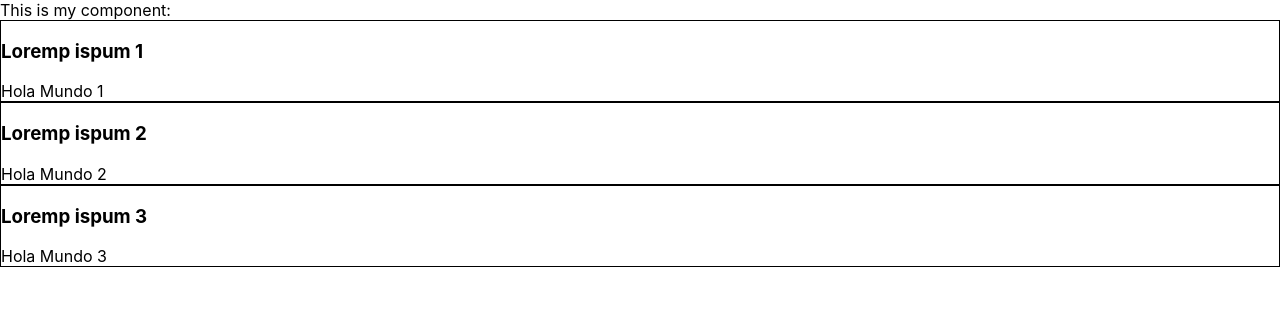
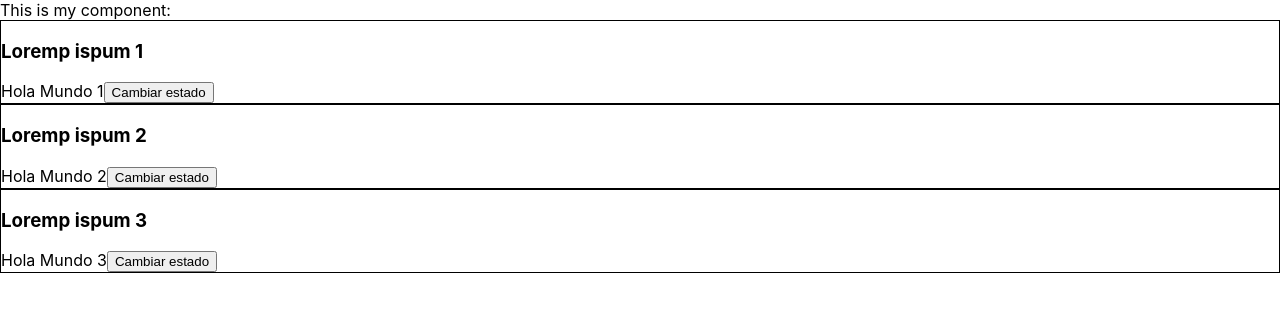
Before and after one commit to HDRamosMendoza/ReactJ-S, a React (Create React App) app in the folder 1_Proyecto/reactpixabay/: page / in a window 1280 px wide. Shown: the top 312 px of the page. Built offline with nearby package versions, Linux system fonts and the light colour scheme.

Commit message:
Cambio de estado

```diff
--- a/1_Proyecto/reactpixabay/src/App.js
+++ b/1_Proyecto/reactpixabay/src/App.js
@@ -1,7 +1,7 @@
 import React from 'react';
 import './App.css';
 
-function Helloworld(props){
+/*function Helloworld(props){
   console.log(props);
   return(
     <div id="hello">
@@ -9,20 +9,60 @@
       {props.myText}
     </div>
   );
-}
+}*/
 
-/*Estamos reescribiendo la función*/
+/*Estamos reescribiendo la función de varias formas(3 maneras). Componentes.*/
 /*Ambas funciones son equivalentes depende setu criterio*/
 /*
   const App = () => <div>This is my component: <Helloworld/> </div>
 */
-
 /*
 class App extends React.Component {
   render() {
     return <div> This is my component <Helloworld/> </div>
   }
 }*/
+
+class Helloworld extends React.Component {
+
+  state = {
+    show: true
+  }
+
+  /*toggleShow(){
+    this.setState({show: false});
+  }*/
+
+  toggleShow = () =>{
+    this.setState({show: !this.state.show});
+  }
+
+  render() {
+    if(this.state.show) {
+      /* Para acceder al props es a partir de un THIS */
+      /*<button onClick={()=> this.setState({show: false})}>*/
+      /*<button onClick={this.toggleShow.bind(this)}>*/
+      return (
+      <div id="hello">
+        <h3>
+          {this.props.subtitle}
+        </h3>
+        {this.props.myText}
+        <button onClick={this.toggleShow}>
+          Cambiar estado
+        </button>
+      </div>
+      )
+    } else {
+      return <h1>
+        No hay elementos
+        <button onClick={this.toggleShow}>
+          Cambiar estado
+        </button>
+      </h1>
+    }
+  }
+}
 
 function App() {
   return (
```
